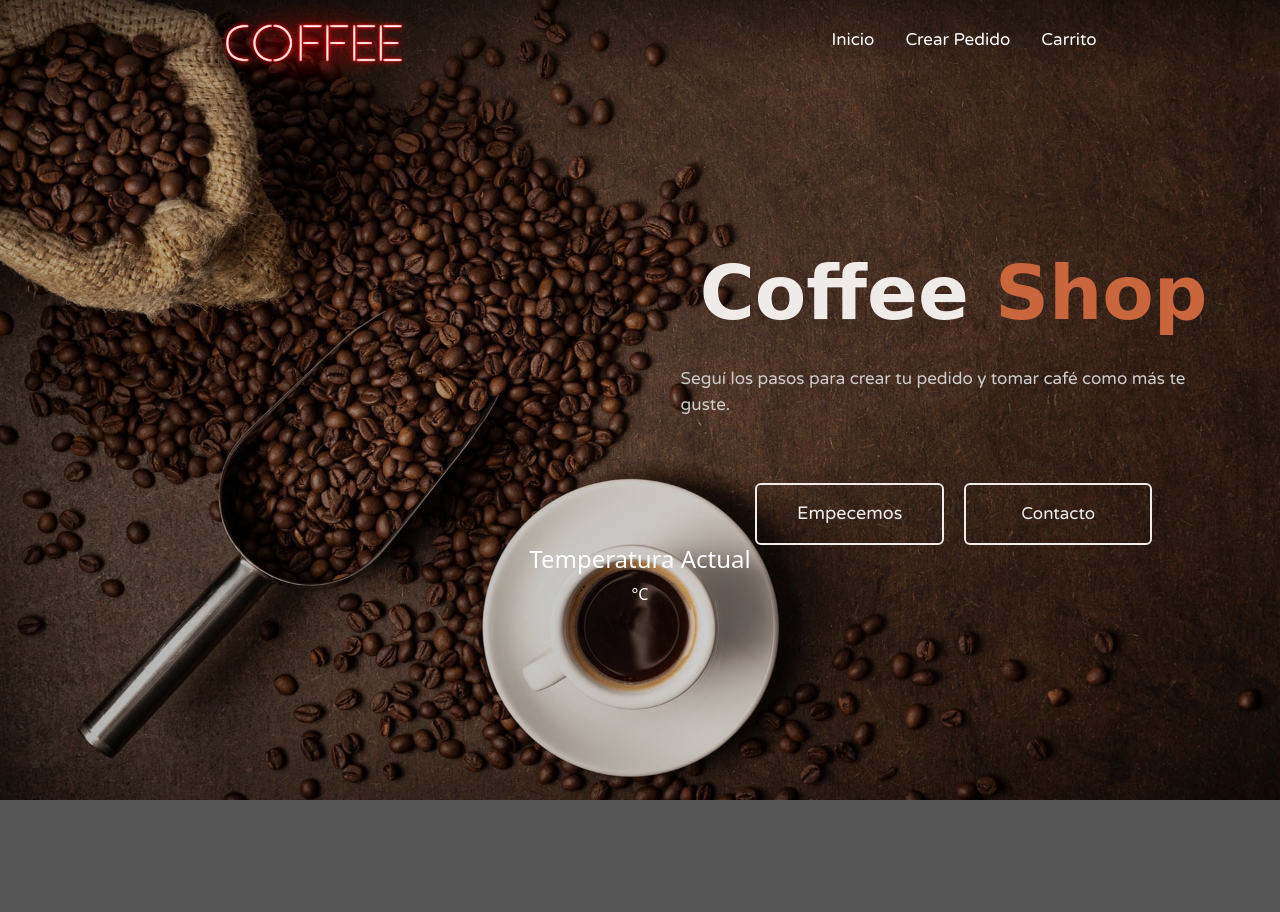
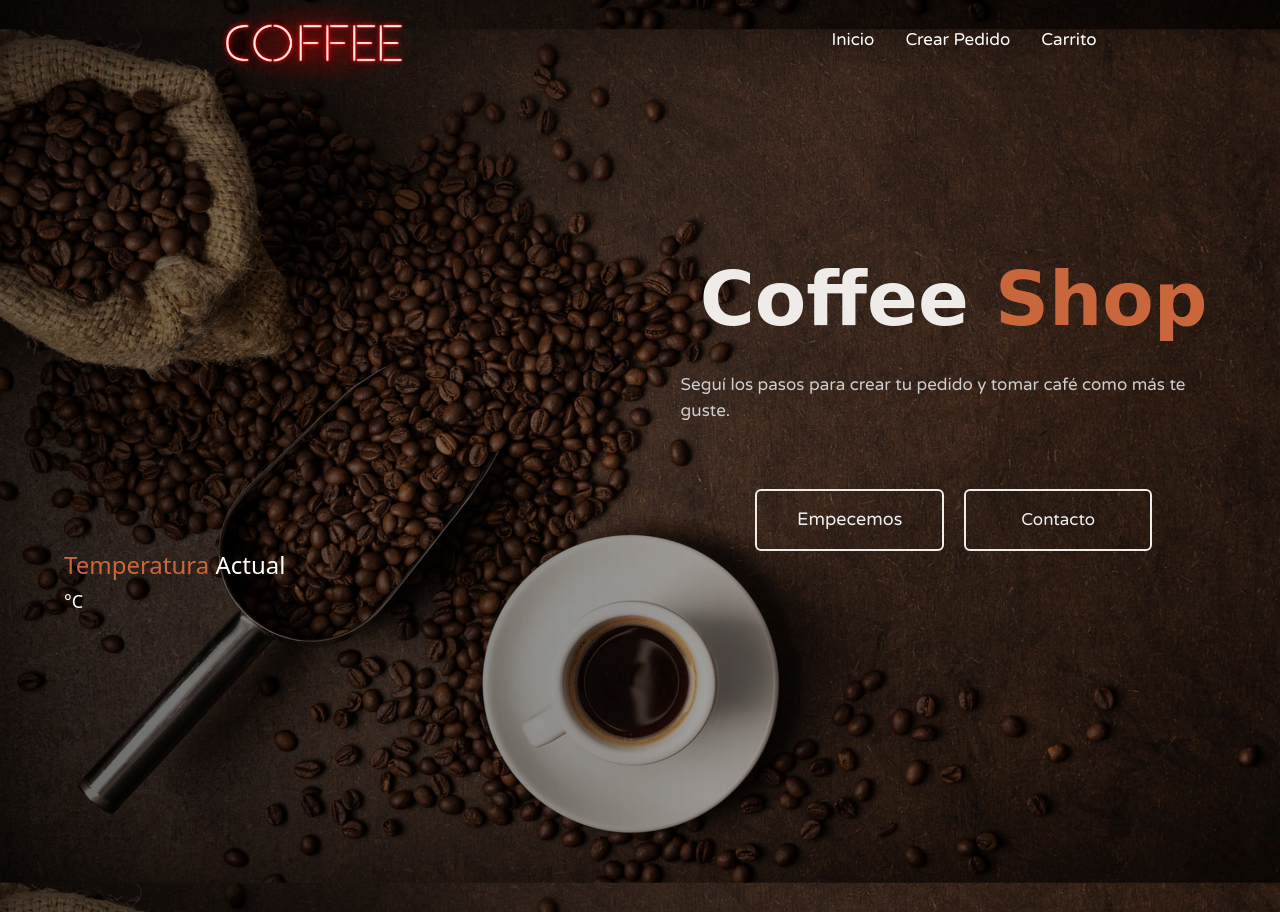
Before and after one commit to AlejoFernandez10/Coffe-e-shop, a plain HTML site: page index.html in a window 1280 px wide. Before the commit the page ends 800 px from the top, so only its background shows below. Drawn offline with nearby package versions, Linux system fonts and the light colour scheme; a web font is replaced by a local one.

Commit message:
temperatura section acomodada

```diff
--- a/index.html
+++ b/index.html
@@ -18,7 +18,7 @@
 
 <body style="background-color:#555;" class="body-inicio">
 
-    <header class="header">
+    <header class="header" style="margin-bottom:100px;">
 
       <nav class="navbar navbar-dark navbar-expand-lg fixed-top">
 
@@ -69,7 +69,7 @@
         </div>
 
         <div class="temp-container">
-          <h4 style="color: #fff;">Temperatura Actual</h4>
+          <h4 style="color: #fff;"><span style="color:#ca663b ;">Temperatura </span>Actual </h4>
           <div id="temperatura">°C</div>
           <div id="resumen"></div>
           <div id="ubicacion"></div>
--- a/styles/sass/partials/_inicio.scss
+++ b/styles/sass/partials/_inicio.scss
@@ -1,17 +1,18 @@
 
 .body-inicio{
-    height: 100vh;
+    height: 114vh;
     background: linear-gradient(to bottom, rgba(0, 0, 0, .4), rgba(0, 0, 0, .7) ), url(.././assets/fondo1.jpg) center no-repeat fixed ;
     background-size: cover;
 
     @include desktop{
-        background: linear-gradient(to right, rgba(0, 0, 0, .3), rgba(0, 0, 0, .1) ), url(.././assets/fondo1.jpg) center center no-repeat fixed ;
+        background: linear-gradient(to right, rgba(0, 0, 0, .6), rgba(0, 0, 0,.2) ), url(.././assets/fondo1.jpg) center center no-repeat fixed ;
         background-size:cover;
         object-fit: cover;
     }
 
     .main-inicio{
         height: 100vh;
+
         @include flex(column, center, center);
 
         @include desktop{
@@ -21,6 +22,7 @@
                 @include flex(column, center, flex-end);
                 margin-right: 3%;
                 max-width: 45%;
+                margin-top: 100px;
             }
         }
 
@@ -144,11 +146,21 @@
         }
 
         .temp-container{
-            width: 50%;
+            width: 90%;
+            height: 100%;
             @include flex(column,center,center);
 
             #temperatura{
                 color: #fff;
+                font-size: 18px;
+
+            }
+
+
+
+
+            @include desktop{
+                @include flex(column,flex-start,flex-start);
 
             }
         }
```
Also changed, not shown: styles/styles.css, 1 other file.
